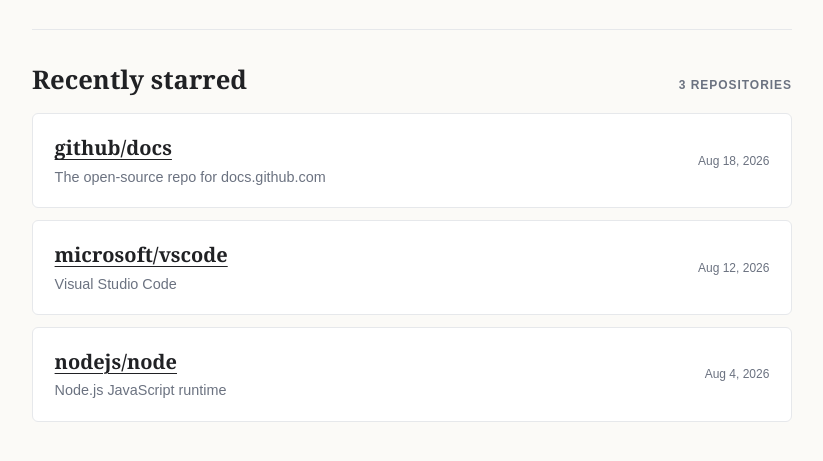
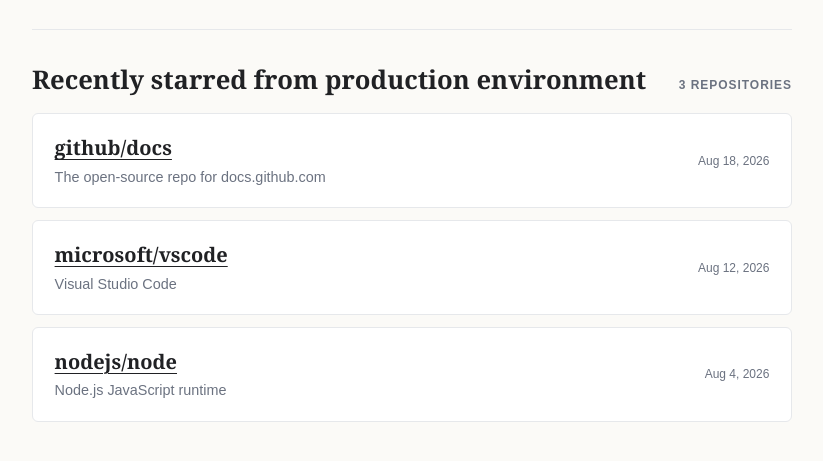
Before and after one commit to MWK-Training/startgazers-log, a plain HTML site: page environments/production/index.html in a window 1280 px wide. Shown: the part 299-760 px from the top of the page, without its empty margins (228-1051 px from the left). Drawn offline with Linux system fonts and the light colour scheme.

Commit message:
Identifiying the environments

```diff
--- a/environments/production/index.html
+++ b/environments/production/index.html
@@ -16,7 +16,7 @@
 
       <section class="log" aria-labelledby="log-title">
         <div class="section-heading">
-          <h2 id="log-title">Recently starred</h2>
+          <h2 id="log-title">Recently starred from production environment</h2>
           <span id="repository-count" class="count" aria-live="polite"></span>
         </div>
         <p id="status" class="status" role="status">Loading repositories...</p>
```
Also changed, not shown: environments/staging/index.html (+1 -1 lines).
